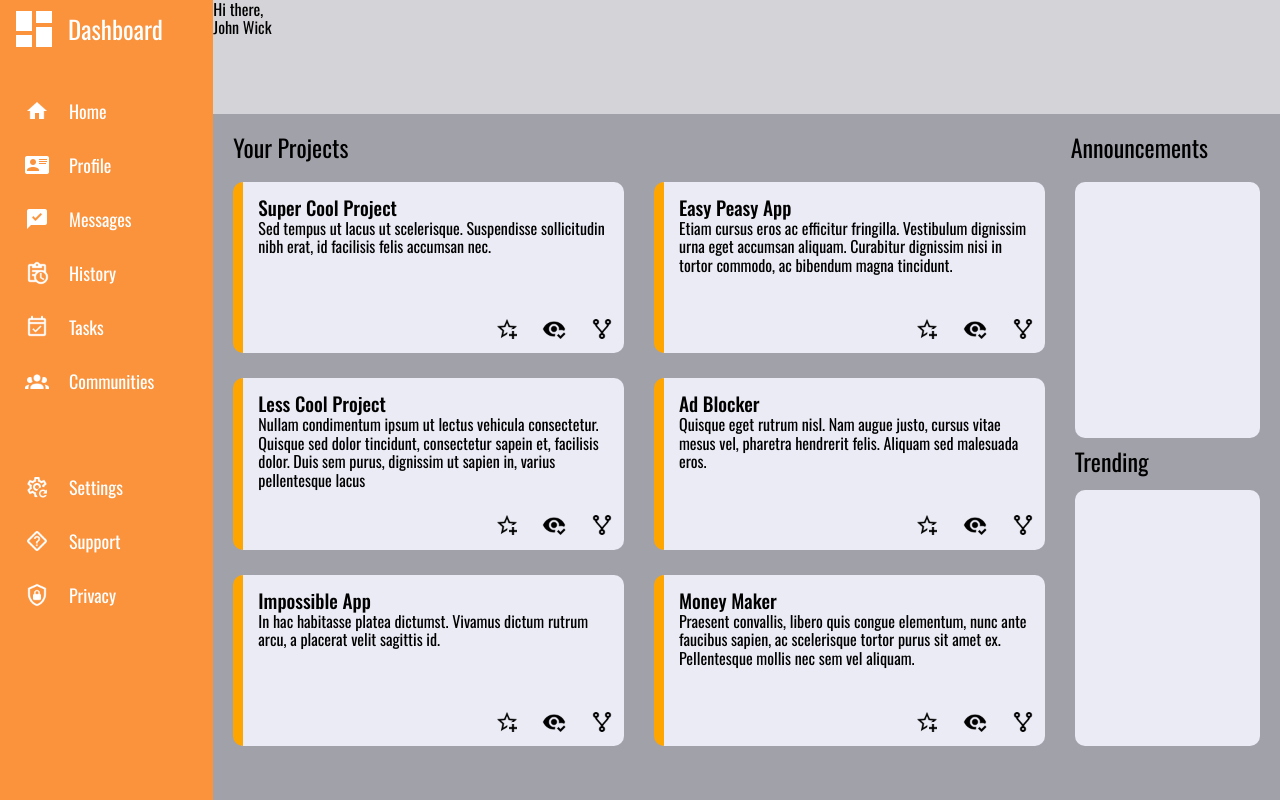
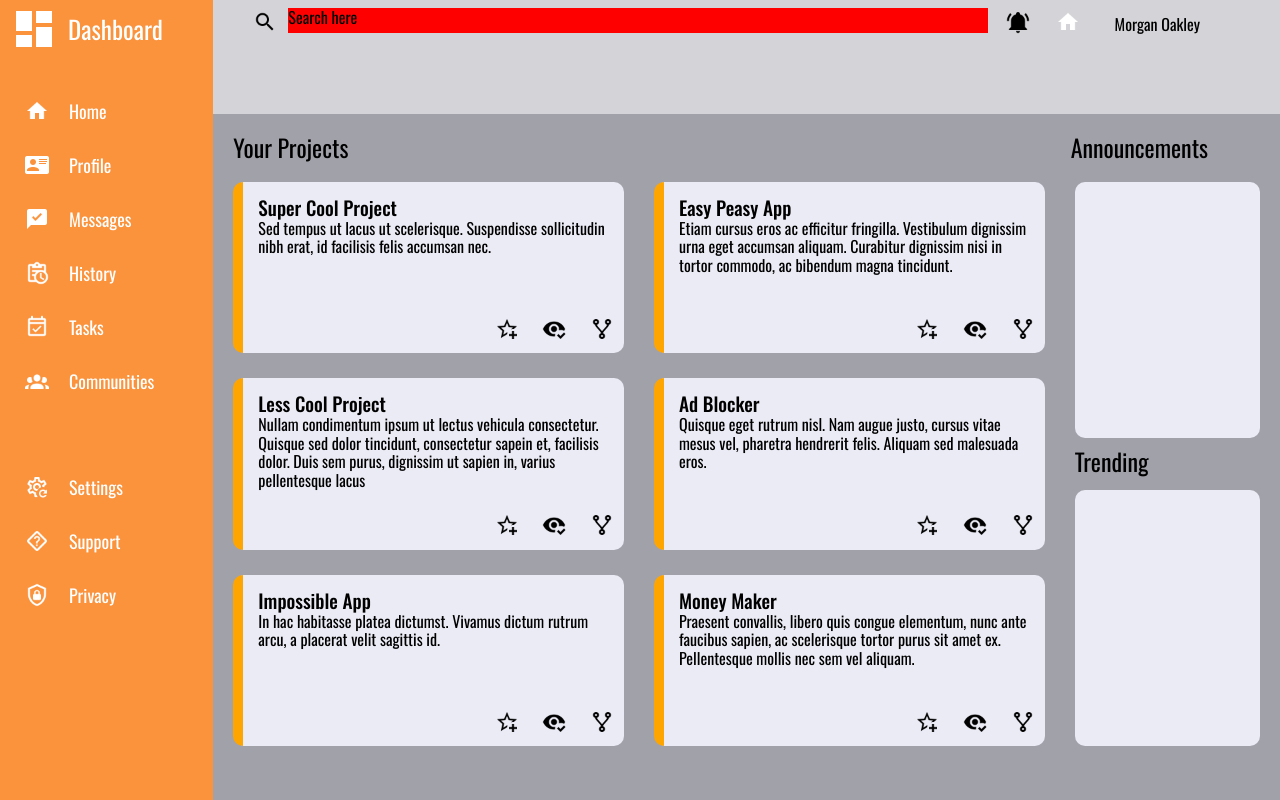
Before and after one commit to BlasioGodi/Admin-Dashboard, a website: page index.html in a window 1280 px wide. Drawn offline with nearby package versions, Linux system fonts and the light colour scheme.

Commit message:
New icons added

```diff
--- a/index.html
+++ b/index.html
@@ -17,8 +17,16 @@
 <body>
     <div class="container">
         <div class="header">
-            <p>Hi there,</p>
-            <p>John Wick</p>
+            <div class="header-top">
+                <img src="/src/img/magnify.png" class="search-icon" alt="">
+                <div class="search-bar">
+                    Search here
+                </div>
+                <img src="/src/img/bell-ring.png" class="bell-icon" alt="">
+                <img src="/src/img/home.png" class="profile-icon" alt="">
+                <p class="profile-name">Morgan Oakley</p>
+            </div>
+            <div class="header-bottom"></div>
         </div>
         <div class="sidebar">
             <div class="sidebar-header">
--- a/public/style.css
+++ b/public/style.css
@@ -48,8 +48,59 @@ ul > li {
 }
 
 .header {
+  display: grid;
+  grid-template-rows: 1fr 1.5fr;
   background-color: var(--header-bg-color);
   grid-column: 2/3;
+}
+
+.header-top {
+  display: flex;
+  position: relative;
+}
+
+.header-bottom {
+}
+
+.search-bar {
+  background-color: red;
+  width: 700px;
+  height: 25px;
+  vertical-align: center;
+  position: absolute;
+  bottom: 12.5px;
+  left: 75px;
+}
+
+.search-icon {
+  position: absolute;
+  width: 24px;
+  height: 24px;
+  bottom: 12px;
+  left: 40px;
+}
+
+.bell-icon {
+  position: absolute;
+  width: 24px;
+  height: 24px;
+  bottom: 12px;
+  right: 250px;
+}
+
+.profile-icon {
+  position: absolute;
+  width: 24px;
+  height: 24px;
+  bottom: 12px;
+  right: 200px;
+}
+
+.profile-name {
+  display: flex;
+  position: absolute;
+  bottom: 12px;
+  right: 80px;
 }
 
 .sidebar {
```
Also changed, not shown: src/img/avatar.png (added), src/img/bell-ring.png (added), src/img/magnify (1).png (added), src/img/magnify.png (added).
